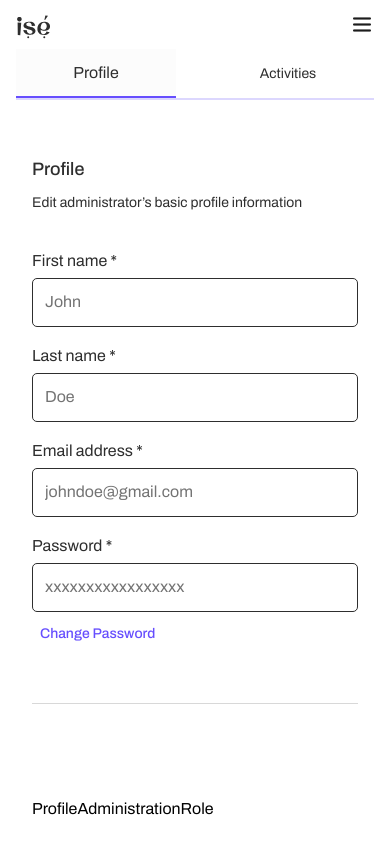
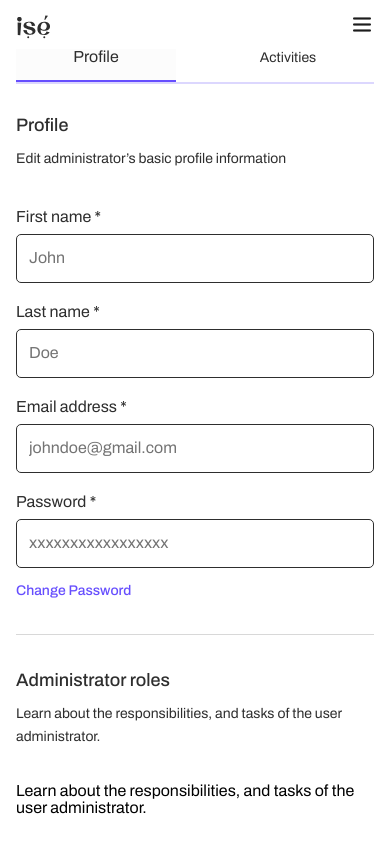
Before and after one commit to ise-africa/ise-admin-dashboard-frontend, a React (Create React App) app: page /schools/admins/1 in a window 390 px wide. Built offline with nearby package versions, Linux system fonts and the light colour scheme.

Commit message:
built the deactivation account section

```diff
--- a/src/Components/Button/Button.module.css
+++ b/src/Components/Button/Button.module.css
@@ -1,7 +1,7 @@
 .button {
   border-radius: 5px;
   display: flex;
-  padding: 10px 8px;
+  padding: 10px 30px;
   align-items: center;
   justify-content: center;
   gap: 10px;
--- a/src/Components/ProfileSectionContainer/ProfileSectionContainer.module.css
+++ b/src/Components/ProfileSectionContainer/ProfileSectionContainer.module.css
@@ -1,10 +1,13 @@
 .container {
+  gap: 1.5rem;
   display: flex;
+  padding: 40px 32px;
+  border-radius: 10px;
+  background: var(--white);
   align-items: flex-start;
-  gap: 1.5rem;
 }
 
-.container > div:nth-child(1) {
+.container>div:nth-child(1) {
   top: 0px;
   z-index: 1;
   width: 100%;
@@ -14,7 +17,7 @@
   background-color: var(--white);
 }
 
-.container > div:nth-child(1) > h4 {
+.container>div:nth-child(1)>h4 {
   color: var(--grey);
   font-family: Archivo;
   font-size: 25px;
@@ -24,7 +27,7 @@
   margin-bottom: 0.5rem;
 }
 
-.container > div:nth-child(1) > p {
+.container>div:nth-child(1)>p {
   color: var(--grey);
   font-family: Archivo;
   font-size: 16px;
@@ -34,35 +37,37 @@
   width: 100%;
 }
 
-.container > div:nth-child(2) {
+.container>div:nth-child(2) {
   flex: 1;
 }
 
 @media screen and (min-width: 767px) and (max-width: 1240px) {
   .container {
+    border-radius: 0;
+    padding: 20px 20px 36px;
     flex-direction: column;
   }
 
-  .container > div {
+  .container>div {
     width: 100%;
   }
 
-  .container > div:nth-child(1) {
+  .container>div:nth-child(1) {
     width: 100%;
     max-width: unset;
   }
 
-  .container > div:nth-child(1) > p {
+  .container>div:nth-child(1)>p {
     width: 100%;
     max-width: unset;
   }
 
-  .container > div:nth-child(1) > h4 {
+  .container>div:nth-child(1)>h4 {
     font-size: 18px;
     line-height: 27px;
   }
 
-  .container > div:nth-child(1) > p {
+  .container>div:nth-child(1)>p {
     font-size: 14px;
     line-height: 23px;
   }
@@ -70,24 +75,26 @@
 
 @media screen and (max-width: 767px) {
   .container {
+    padding: 0 0 32px;
+    border-radius: 0;
     flex-direction: column;
   }
 
-  .container > div {
+  .container>div {
     width: 100%;
   }
 
-  .container > div:nth-child(1) {
+  .container>div:nth-child(1) {
     width: 100%;
     max-width: unset;
   }
 
-  .container > div:nth-child(1) > h4 {
+  .container>div:nth-child(1)>h4 {
     font-size: 18px;
     line-height: 27px;
   }
 
-  .container > div:nth-child(1) > p {
+  .container>div:nth-child(1)>p {
     font-size: 14px;
     line-height: 23px;
   }
--- a/src/Components/SectionsNav4/SectionsNav4.module.css
+++ b/src/Components/SectionsNav4/SectionsNav4.module.css
@@ -1,6 +1,5 @@
 .container {
   width: 100%;
-  margin: 1em 0;
   z-index: 1;
   position: sticky;
   top: 10vh;
--- a/src/Containers/SchoolsPagesContainer/AdminProfileContainer/AdminProfileContainer.module.css
+++ b/src/Containers/SchoolsPagesContainer/AdminProfileContainer/AdminProfileContainer.module.css
@@ -4,20 +4,23 @@
 }
 
 .body {
-  border-radius: 10px;
-  border: 1px solid var(--sectionBorder);
-  background: var(--white);
-  padding: 40px 2rem;
   margin: 1.5rem;
+  padding-top: 1.7rem;
 }
 
 @media screen and (min-width: 737px) and (max-width: 1023px) {
+  .container {
+    background: var(--white);
+  }
+
   .sectionsNavSection {
     padding: 0 1rem;
   }
 
   .body {
     margin: 0;
+    padding-inline: 16px;
+    background: var(--white);
   }
 }
 
@@ -33,6 +36,7 @@
 
   .body {
     margin: 0;
-    border: none;
+    padding-inline: 16px;
+    background: var(--white);
   }
 }
--- a/src/Containers/SchoolsPagesContainer/AdminProfileTabContainer/AdminProfileTabContainer.module.css
+++ b/src/Containers/SchoolsPagesContainer/AdminProfileTabContainer/AdminProfileTabContainer.module.css
@@ -1,20 +1,18 @@
 .container {
-  gap: 3rem;
+  gap: 2rem;
   display: flex;
   flex-direction: column;
 }
 
-.container>div:not(:first-child),
-.container>section:not(:first-child) {
-  padding: 3rem 0;
+.container>div:first-child,
+.container>section:first-child {
+  padding-bottom: 2rem;
 }
 
-.container>div:not(:last-child),
-.container>section:not(:last-child) {
-  border-bottom: 1px solid var(--sectionBorder);
+@media screen and (max-width: 1023px) {
+
+  .container>div:not(:last-child),
+  .container>section:not(:last-child) {
+    border-bottom: 1px solid var(--sectionBorder);
+  }
 }
-
-.container>div:first-child,
-.container>section:first-child {
-  padding-bottom: 3rem;
-}
--- a/src/Containers/SchoolsPagesContainer/ProfileAccountDeactivation/DeleteDisclaimerModalBody.tsx
+++ b/src/Containers/SchoolsPagesContainer/ProfileAccountDeactivation/DeleteDisclaimerModalBody.tsx
@@ -14,19 +14,15 @@ const DeleteDisclaimerModalBody = ({
   return (
     <section className={classes.modalContainer}>
       <div className={classes.modalInnerContainer}>
-        <h4>Are you sure you want to close your account?</h4>
-        <p>
-          Closing your account is irreversible and will result in the permanent
-          deletion of all your data, including your profile, saved preferences,
-          and any associated content.
-        </p>
+        <h4>Deactivate [user admin] account?</h4>
+        <p>This action will disable John Doe's access to the iṣẹ́ School administrator dashboard and revoke their administrative permissions. </p>
         <TextArea
-          label="Reason (optional)"
-          placeholder="Kindly let us know why you want to close your account"
+          label="Reason for deactivation"
+          placeholder="Tell us why you want to deactivate this account"
         />
 
         <div className={classes.modalButtonSection}>
-          <Button type="secondary" onClick={onClick}>
+          <Button type="invalid" onClick={onClick}>
             Cancel
           </Button>
           <Button type="delete" onClick={onClick2}>
--- a/src/Containers/SchoolsPagesContainer/ProfileAccountDeactivation/DeleteSuccessfulModalBody.tsx
+++ b/src/Containers/SchoolsPagesContainer/ProfileAccountDeactivation/DeleteSuccessfulModalBody.tsx
@@ -13,12 +13,9 @@ const DeleteSuccessfulModalBody = ({
     <div className={classes.modalContainer}>
       <div className={classes.modalInnerContainer2}>
         <img src={success} alt="Success" />
-        <h4>Account closed successfully</h4>
-        <p>
-          Your account has been successfully closed. We appreciate your time
-          with us and wish you all the best in your future endeavors.
-        </p>
-        <Button onClick={onClick}>Return to homepage</Button>
+        <h4>[User administrator] account deactivated successfully</h4>
+        <p>[User administrator] will be logged out and their administrator access revoked. They will receive an email with more details.</p>
+        <Button onClick={onClick}>Done</Button>
       </div>
     </div>
   );
--- a/src/Containers/SchoolsPagesContainer/ProfileAccountDeactivation/ProfileAccountDeactivation.module.css
+++ b/src/Containers/SchoolsPagesContainer/ProfileAccountDeactivation/ProfileAccountDeactivation.module.css
@@ -1,4 +1,4 @@
-.container > h4 {
+.container>h4 {
   color: var(--red);
   font-family: Archivo;
   font-size: 18px;
@@ -8,7 +8,7 @@
   margin-bottom: 1rem;
 }
 
-.container > ul {
+.container>ul {
   color: var(--grey);
   font-family: Archivo;
   font-size: 15px;
@@ -18,9 +18,13 @@
   margin-left: -20px;
 }
 
-.container > button {
-  width: 177px;
+.container>button {
   margin-top: 24px;
+  color: var(--red);
+  width: fit-content;
+  padding: 10px 30px;
+  background: var(--white);
+  border: 2px solid var(--red);
 }
 
 .modalContainer {
@@ -31,18 +35,22 @@
   flex-direction: column;
 }
 
-.modalInnerContainer,
-.modalInnerContainer2 {
+.modalInnerContainer {
   width: 80%;
+  padding: 1rem 0;
 }
 
 .modalInnerContainer2 {
+  width: 80%;
+  display: flex;
+  padding: 1rem 0;
   text-align: center;
-  width: 80%;
+  align-items: center;
+  flex-direction: column;
 }
 
-.modalInnerContainer > h4,
-.modalInnerContainer2 > h4 {
+.modalInnerContainer>h4,
+.modalInnerContainer2>h4 {
   color: var(--grey);
   font-family: Archivo;
   font-size: 25px;
@@ -52,8 +60,8 @@
   margin-bottom: 0.5rem;
 }
 
-.modalInnerContainer > p,
-.modalInnerContainer2 > p {
+.modalInnerContainer>p,
+.modalInnerContainer2>p {
   color: var(--grey3);
   font-family: Archivo;
   font-size: 16px;
@@ -64,53 +72,65 @@
 }
 
 .modalButtonSection {
+  gap: 1rem;
   display: flex;
+  flex-wrap: wrap;
+  margin-top: 40px;
   align-items: center;
   justify-content: flex-end;
-  gap: 1.5rem;
-  margin-top: 40px;
 }
 
-.modalButtonSection > button {
-  max-width: 177px;
-}
-
-.modalInnerContainer2 > button {
-  width: 100%;
-  margin: auto;
-  max-width: 226px;
+.modalButtonSection>button,
+.modalInnerContainer2>button {
+  padding: 10px 30px;
+  width: fit-content;
 }
 
 @media screen and (min-width: 767px) and (max-width: 1023px) {
-  .container > h4 {
+
+  .container h4,
+  .modalContainer h4 {
     font-size: 16px;
     line-height: 25px;
     margin-bottom: 0.5rem;
   }
 
-  .container > ul {
+  .modalContainer p {
+    font-size: 13px;
+    line-height: 20px;
+  }
+
+  .container>ul {
     font-size: 14px;
     line-height: 23px;
-  }
-
-  .container > button {
-    width: 154px;
   }
 }
 
 @media screen and (max-width: 767px) {
-  .container > h4 {
+  .modalInnerContainer {
+    width: 90%;
+    padding: 1rem 0;
+  }
+
+  .container h4,
+  .modalContainer h4 {
     font-size: 16px;
     line-height: 25px;
     margin-bottom: 0.5rem;
   }
 
-  .container > ul {
+  .modalContainer p {
+    font-size: 13px;
+    line-height: 20px;
+  }
+
+  .modalButtonSection>button,
+  .modalInnerContainer2>button {
+    width: 100%;
+  }
+
+  .container>ul {
     font-size: 14px;
     line-height: 23px;
   }
-
-  .container > button {
-    width: 154px;
-  }
 }
--- a/src/Containers/SchoolsPagesContainer/ProfileAccountDeactivation/ProfileAccountDeactivation.tsx
+++ b/src/Containers/SchoolsPagesContainer/ProfileAccountDeactivation/ProfileAccountDeactivation.tsx
@@ -13,16 +13,15 @@ const ProfileAccountDeactivation = () => {
   const [displayDeletedModal, setDisplayDeletedModal] = useState(false);
   // Utils
   const closeDisclaimers = [
-    "Deactivating your account is a temporary action.You can undo it.",
-    "If you intend to close your account permanently, we will deactivate it after three months.",
-    "If you have any active subscriptions, we will only cancel them if your account is permanently deleted.",
-    "If you have any questions, please get in touch with us.",
+    "This disables administrator's access to the platform.",
+    "Prevents them from logging in and performing any actions.",
+    "Revokes all assigned roles and permissions."
   ];
 
   return (
     <ProfileSectionContainer
-      header="Deactivate account"
-      paragraph="Put your account on hold temporarily."
+      header="Deactivate administrator"
+      paragraph="Restrict access to an administrator's account."
     >
       {displayDeleteDisclaimerModal && (
         <AcceptedModal
@@ -50,7 +49,7 @@ const ProfileAccountDeactivation = () => {
           body={
             <DeleteSuccessfulModalBody
               onClick={() => {
-                setDisplauDeleteDisclaimeeModal(false);
+                setDisplayDeletedModal(false);
               }}
             />
           }
@@ -65,7 +64,7 @@ const ProfileAccountDeactivation = () => {
         </ul>
 
         <Button
-          type="invalid"
+          type="delete"
           onClick={() => {
             setDisplauDeleteDisclaimeeModal(true);
           }}
--- a/src/Containers/SchoolsPagesContainer/ProfileAccountManagePassword/ProfileAccountManagePassword.module.css
+++ b/src/Containers/SchoolsPagesContainer/ProfileAccountManagePassword/ProfileAccountManagePassword.module.css
@@ -49,7 +49,8 @@
 }
 
 .buttonLeft {
-  margin-top: -1rem;
+  padding: 0;
+  margin-top: -5px;
   justify-content: flex-start;
 }
 
--- a/src/Containers/SchoolsPagesContainer/ProfileAdministrationRole/ProfileAdministrationRole.tsx
+++ b/src/Containers/SchoolsPagesContainer/ProfileAdministrationRole/ProfileAdministrationRole.tsx
@@ -1,8 +1,15 @@
 import React from 'react'
+import ProfileSectionContainer from '../../../Components/ProfileSectionContainer/ProfileSectionContainer';
 
 const ProfileAdministrationRole = () => {
     return (
-        <div>ProfileAdministrationRole</div>
+        <ProfileSectionContainer
+            header="Administrator roles"
+            paragraph="Learn about the responsibilities, and tasks of the user administrator."
+        >
+            <div>Learn about the responsibilities, and tasks of the user administrator.</div>
+        </ProfileSectionContainer>
+
     )
 }
 
```
